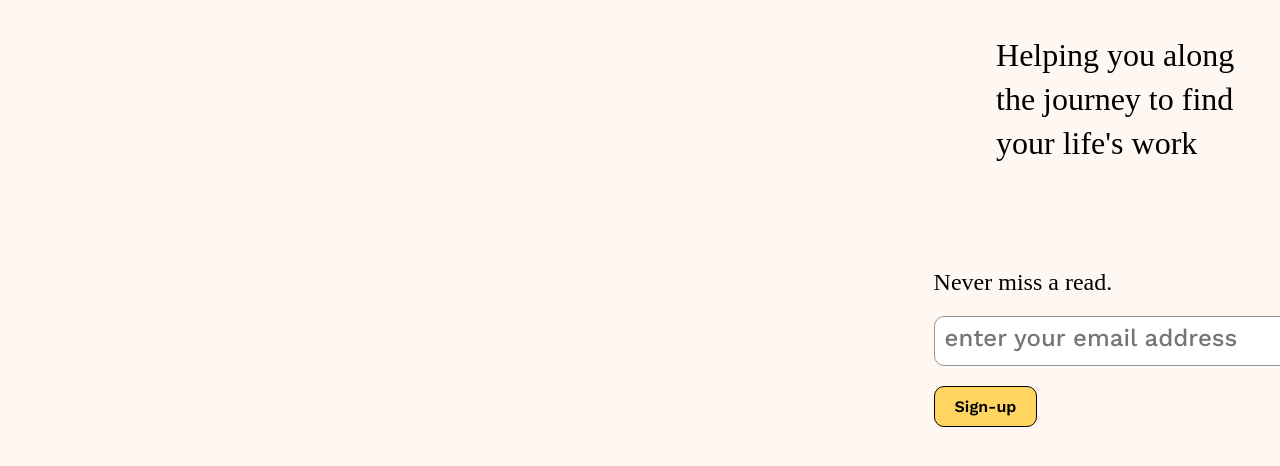
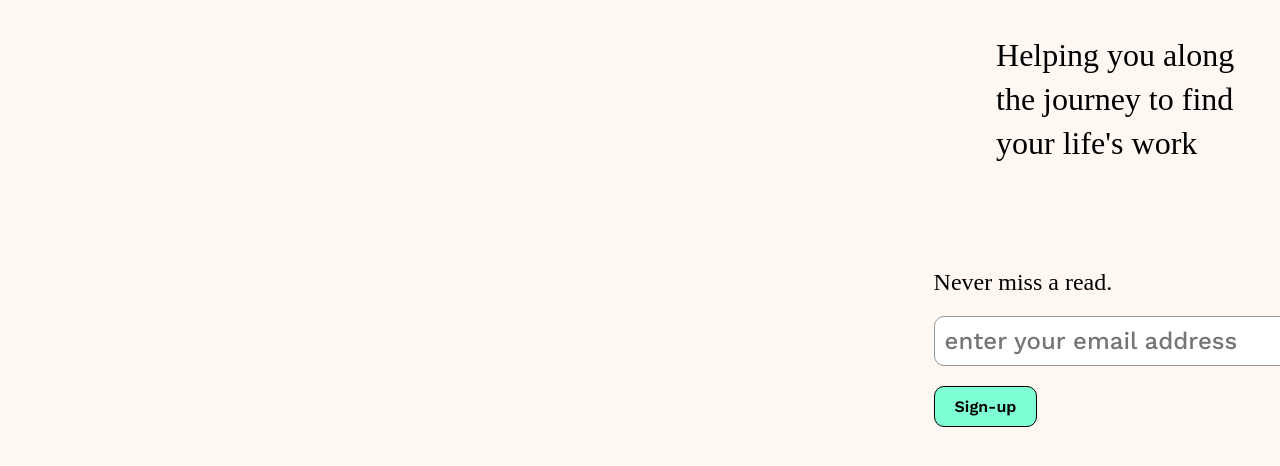
Before and after one commit to SouravInnoraft/ExamPart-1, a plain HTML site: page index.html in a window 1280 px wide. In both pictures the pointer is over the link "Sign-up". Shown: the part 276-742 px from the top of the page. Drawn offline with Linux system fonts and the light colour scheme; a web font is replaced by a local one.

Commit message:
version 2

```diff
--- a/style.css
+++ b/style.css
@@ -245,6 +245,7 @@ ul {
             border-radius: 10px;
             border: 1px solid var(--Dark-grey);
             outline: none;
+            font-size: 24px;
         }
         ::placeholder{
             font-family: 'one';
@@ -258,5 +259,9 @@ ul {
         border-radius: 10px;
         border: 1px solid var(--Black);
     }
+    .btn:hover{
+        transition: 0.2s ease-in;
+        background-color: aquamarine;
+    }
 
 }
```
